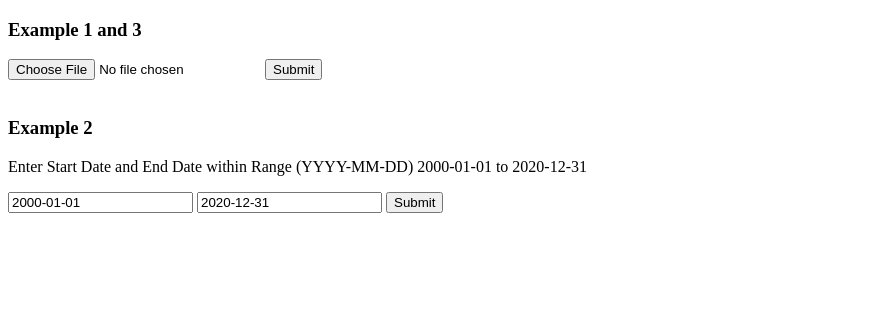
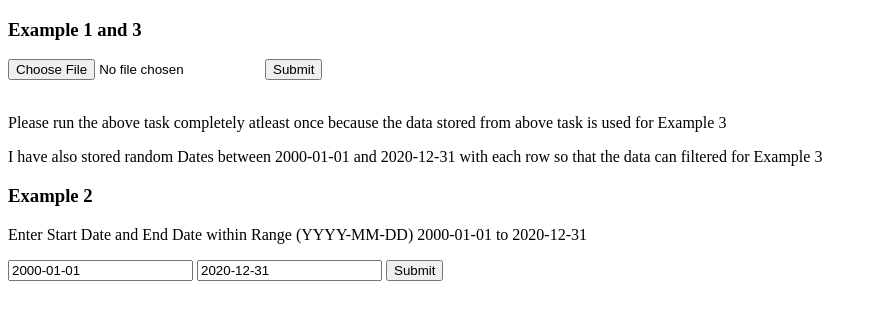
Before and after one commit to anuragiiits/Collect-Atlan, a Django app: page / in a window 1280 px wide. Shown: the top 320 px of the page, without its empty margins (0-877 px from the left). Run offline with Django 3.2, Linux system fonts and the light colour scheme; parts of the project's set-up code (start-up, migrations or seed data) failed here and were passed over.

Commit message:
Commented the code

```diff
--- a/ExampleTasks/templates/home.html
+++ b/ExampleTasks/templates/home.html
@@ -19,6 +19,9 @@
         </form>
         <br>
 
+        <p>Please run the above task completely atleast once because the data stored from above task is used for Example 3</p>
+        <p>I have also stored random Dates between 2000-01-01 and 2020-12-31 with each row so that the data can filtered for Example 3</p>
+
         <h3>Example 2</h3>
         <p>Enter Start Date and End Date within Range (YYYY-MM-DD) 2000-01-01 to 2020-12-31</p>
         <form action="/example2/" method="post" id="form2" enctype="multipart/form-data">
@@ -29,6 +32,7 @@
                 <button type="submit" form="form2" value="Export as CSV" class="btn btn-dark">Submit</button>
             </div>
         </form>
+        <p>{{error_2}}
     </body>
 
 </html>
--- a/ExampleTasks/views.py
+++ b/ExampleTasks/views.py
@@ -7,7 +7,10 @@ from django.utils.decorators import method_decorator
 from django.views.decorators.csrf import csrf_exempt
 from django.core.files.storage import FileSystemStorage
 from django.conf import settings
+
 from tqdm import tqdm
+from celery.task.control import revoke
+from celery.result import AsyncResult
 
 from .tasks import upload_csv, generate_file
 from .models import CSVData, Task
@@ -17,89 +20,118 @@ import csv
 import json
 import datetime
 
-from celery.task.control import revoke
-from celery.result import AsyncResult
-
 
 class HomeView(TemplateView):
+    '''
+        Renders the Home Page
+    '''
     template_name = "home.html"
 
 
 class StopTaskView(View):
+    '''
+        The view responsible to stop the task
+    '''
     @method_decorator(csrf_exempt)
     def dispatch(self, request, *args, **kwargs):
         return super(StopTaskView, self).dispatch(request, *args, **kwargs)
 
+    '''
+        Receives GET request with task_id in URL
+    '''
     def get(self, request, task_id):
-        state = AsyncResult(task_id).state
-        print(state)
-        if(state == "PENDING" or state == "STARTED" or state == "RETRY"):
-            revoke(task_id, terminate=True)
-            CSVData.objects.filter(task__task_id=task_id).delete()
+        state = AsyncResult(task_id).state  #Fetch the current state of the task
+        if(state == "PENDING" or state == "STARTED" or state == "RETRY"):   #If the task is not finished/stopped yet
+            revoke(task_id, terminate=True)     #Stops the task process
+            CSVData.objects.filter(task__task_id=task_id).delete()  #Deletes all the data added to database during execution of this task
             return render(self.request, "cancel_task.html", context = {"task_id": task_id, "msg": "The Task is Cancelled"})
         else:
             return render(self.request, "cancel_task.html", context = {"task_id": task_id, "msg": "The Task has Already Finished/Stopped"})
 
 
 class Example1And2View(View):
+    '''
+        The view with implementation of Example 1 and 2 problem
+    '''
     @method_decorator(csrf_exempt)
     def dispatch(self, request, *args, **kwargs):
         return super(Example1And2View, self).dispatch(request, *args, **kwargs)
 
+    '''
+        Accepts POST request with File in it
+    '''
     def post(self, request):
-
         csv_file = request.FILES['csv_data']
-
+        # Validations for CSV File
         if csv_file is None:
             return render(request, "home.html", context = {'error': "Upload given CSV file only"})
 
         if not csv_file.name.endswith('.csv'):
             return render(request, "home.html", context = {'error': "Upload given CSV file only"})
 
+        # Stores the Uploded file temporarily in Project File System Storage
         fs = FileSystemStorage()
         filename = fs.save(csv_file.name, csv_file)
-        uploaded_file_url = fs.url(filename)
+        uploaded_file_url = fs.url(filename)    #gives the URL of file's temporary location
 
+        # Makes Asynchronous Call through Celery to process the Uploaded File
         task_id = upload_csv.delay(uploaded_file_url)
+        # Stores the Task metadata in database for reference
         Task.objects.get_or_create(task_id = task_id, defaults = {"task_type": "Upload CSV File", "file_url": uploaded_file_url})
 
+        # Redirect to cancel task page so that user can cancel the task while its processing
         return render(request, "cancel_task.html", context = {"task_id": task_id, "msg":"You can check the progress bar of uploading in the Celery Worker's Terminal"})
 
 
 class Example2View(View):
+    '''
+        The view with implementation of Example 1 and 2 problem
+    '''
     @method_decorator(csrf_exempt)
     def dispatch(self, request, *args, **kwargs):
         return super(Example2View, self).dispatch(request, *args, **kwargs)
 
+    '''
+        Accepts POST request with Start Date and End Date as flters
+    '''
     def post(self, request):
-
         start_date = request.POST.get("start_date")
         end_date = request.POST.get("end_date")
         try:
-            datetime.datetime.strptime(start_date, '%Y-%m-%d')
-            datetime.datetime.strptime(end_date, '%Y-%m-%d')
+            datetime.datetime.strptime(start_date, '%Y-%m-%d')  # Validation for Start Date
+            datetime.datetime.strptime(end_date, '%Y-%m-%d')    # Validation for End Date
         except ValueError:
             return render(request, "home.html", context = {'error_2': "Invalid Date or Wrong Format, Please follow: YYYY-MM-DD"})
 
+        # Make Asynchronous call to generate the CSV downloadable file
         task_id = generate_file.delay(start_date, end_date)
         download_file_url = os.path.join(settings.MEDIA_ROOT, "{}.csv".format(task_id))
+        # Stores the Task metadata in database for reference
         Task.objects.create(task_id = task_id, task_type = "Download CSV File", file_url= download_file_url)
+
+        # Redirect to cancel task page so that user can cancel the task while its processing
         return render(request, "poll_for_download_and_cancel.html", context = {"task_id": task_id, "msg":""})
 
 class Example2Util(View):
+    '''
+        A utility class for Example 2 Task
+        It is responsible to download the file once the asynchronous task has finished processing in background
+    '''
     @method_decorator(csrf_exempt)
     def dispatch(self, request, *args, **kwargs):
         return super(Example2Util, self).dispatch(request, *args, **kwargs)
 
     def get(self, request, task_id):
-
         filename = request.GET.get("filename")
+        # Listens to the ajax call made from client to check if task has finished processing
         if request.is_ajax():
             result = generate_file.AsyncResult(task_id)
-            if result.state == "SUCCESS":
+            if result.state == "SUCCESS":   #If task is finished
+                # Sends the filename to client
                 return HttpResponse(json.dumps({"filename": result.get()}))
             return HttpResponse(json.dumps({"filename": None}))
 
+        # If the request is not ajax, i.e., the task is completed and the request is to download the file
         try:
             file_path = os.path.join(settings.MEDIA_ROOT, str(filename))
             f = open(file_path)
@@ -108,4 +140,4 @@ class Example2Util(View):
         else:
             response = HttpResponse(f, content_type='text/csv')
             response['Content-Disposition'] = 'attachment; filename=%s' % filename
-        return response
+        return response    # responses with the csv file
```
Also changed, not shown: ExampleTasks/models.py (+7 -3 lines), ExampleTasks/tasks.py (+22 -9 lines).
